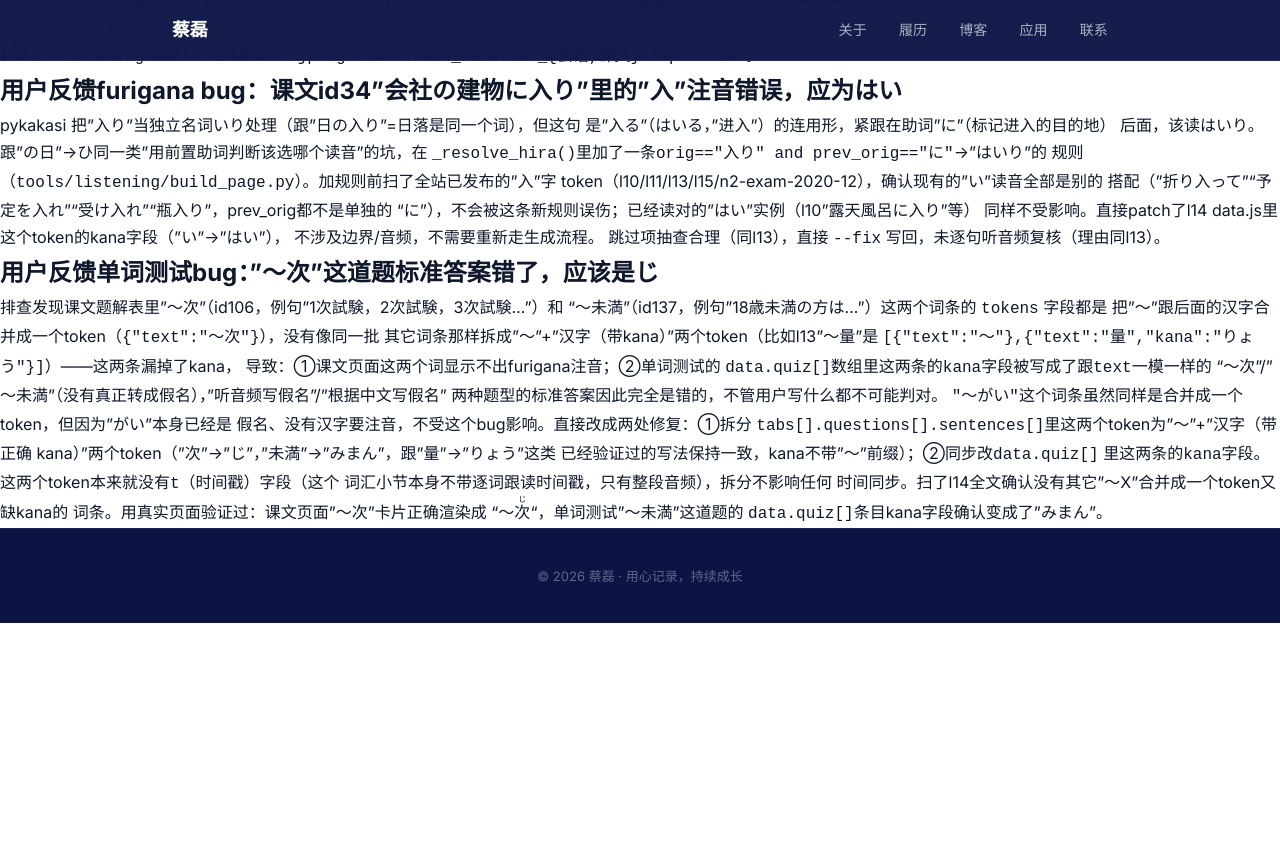
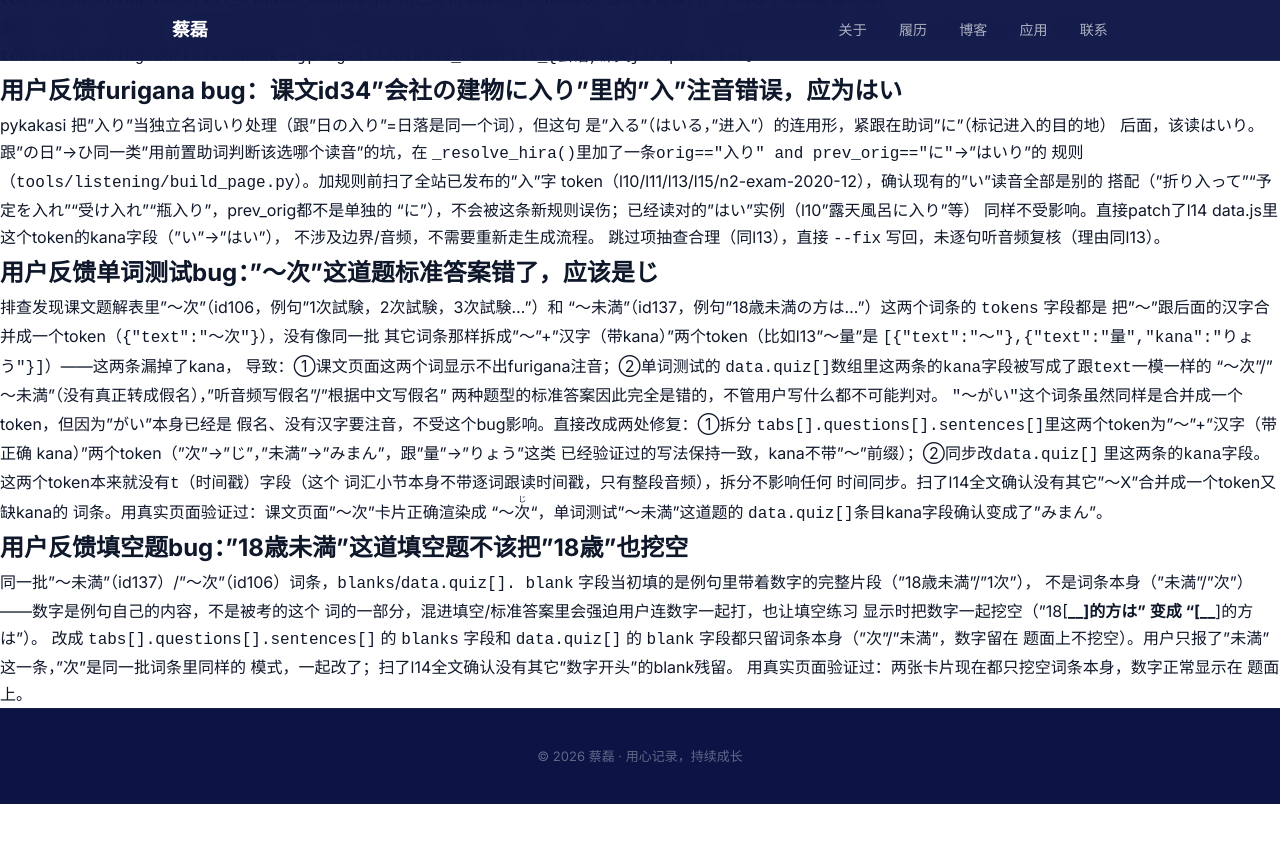
Before and after one commit to jiaodacailei/jiaodacailei.github.io, a Jekyll site: the page built from docs/private/textbook-sjp-zg-l14/LOG.md, in a window 1280 px wide and 900 px high, scrolled down 1355 px. Shown: the top 843 px of the window. Built offline with Jekyll 4.4.1, drawn with Linux system fonts in a browser that asks for light colours; our own code applies the rules of GitHub Pages for plain Markdown files; comment, search, counter and statistics services are not loaded; before the commit the page ends 2074 px from its top, so only the background shows below that.

Commit message:
l14："未満"/"次"填空不该把例句里的数字也挖进去
"18歳未満"/"1次"这两个blank字段当初填的是例句里带数字的完整片段，
不是被考的词条本身——数字是例句自己的内容，混进填空/标准答案会强迫
用户连数字一起打，填空练习显示时也把数字一起挖空了。改成
sentences[].blanks和data.quiz[].blank都只留词条本身（"未満"/
"次"），数字留在题面上。

```diff
--- a/docs/private/textbook-sjp-zg-l14/LOG.md
+++ b/docs/private/textbook-sjp-zg-l14/LOG.md
@@ -125,3 +125,17 @@ kana）"两个token（"次"→"じ"，"未満"→"みまん"，跟"量"→"り
 词条。用真实页面验证过：课文页面"〜次"卡片正确渲染成
 "〜<ruby>次<rt>じ</rt></ruby>"，单词测试"〜未満"这道题的
 `data.quiz[]`条目kana字段确认变成了"みまん"。
+
+## 用户反馈填空题bug："18歳未満"这道填空题不该把"18歳"也挖空
+
+同一批"〜未満"（id137）/"〜次"（id106）词条，`blanks`/`data.quiz[].
+blank` 字段当初填的是例句里带着数字的完整片段（"18歳未満"/"1次"），
+不是词条本身（"未満"/"次"）——数字是例句自己的内容，不是被考的这个
+词的一部分，混进填空/标准答案里会强迫用户连数字一起打，也让填空练习
+显示时把数字一起挖空（"18[____]的方は" 变成 "[________]的方は"）。
+改成 `tabs[].questions[].sentences[]` 的 `blanks` 字段和
+`data.quiz[]` 的 `blank` 字段都只留词条本身（"次"/"未満"，数字留在
+题面上不挖空）。用户只报了"未満"这一条，"次"是同一批词条里同样的
+模式，一起改了；扫了l14全文确认没有其它"数字开头"的blank残留。
+用真实页面验证过：两张卡片现在都只挖空词条本身，数字正常显示在
+题面上。
```
Also changed, not shown: docs/private/textbook-sjp-zg-l14/data.js.
